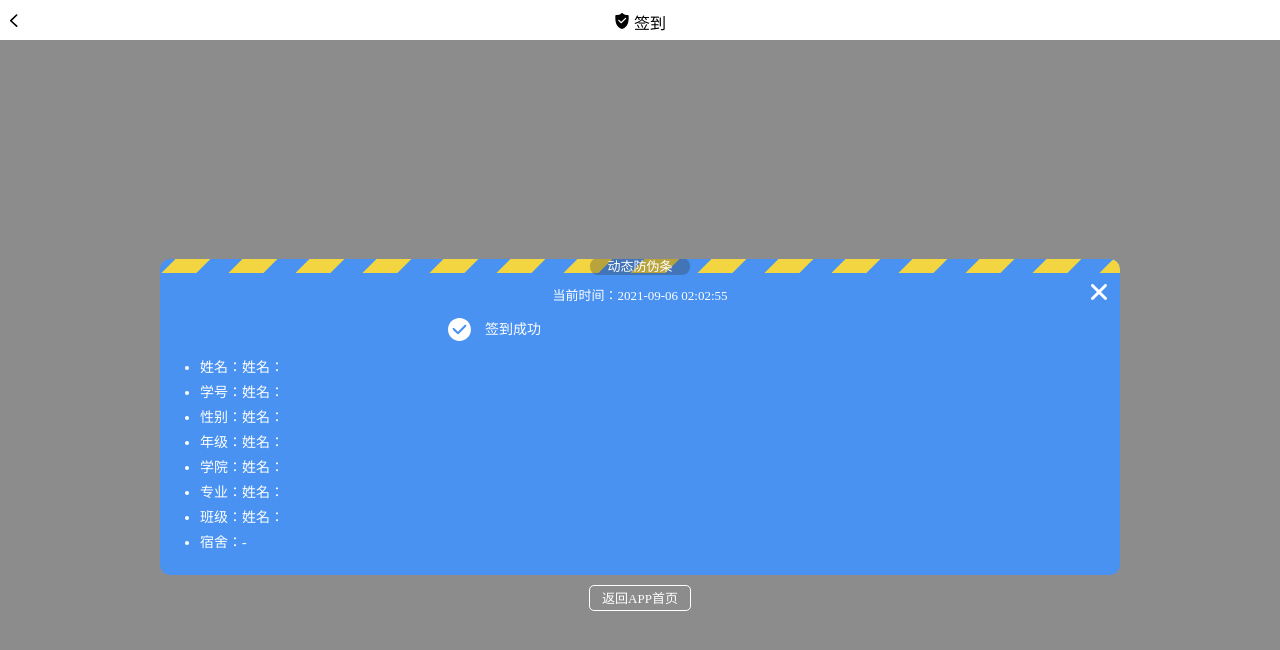
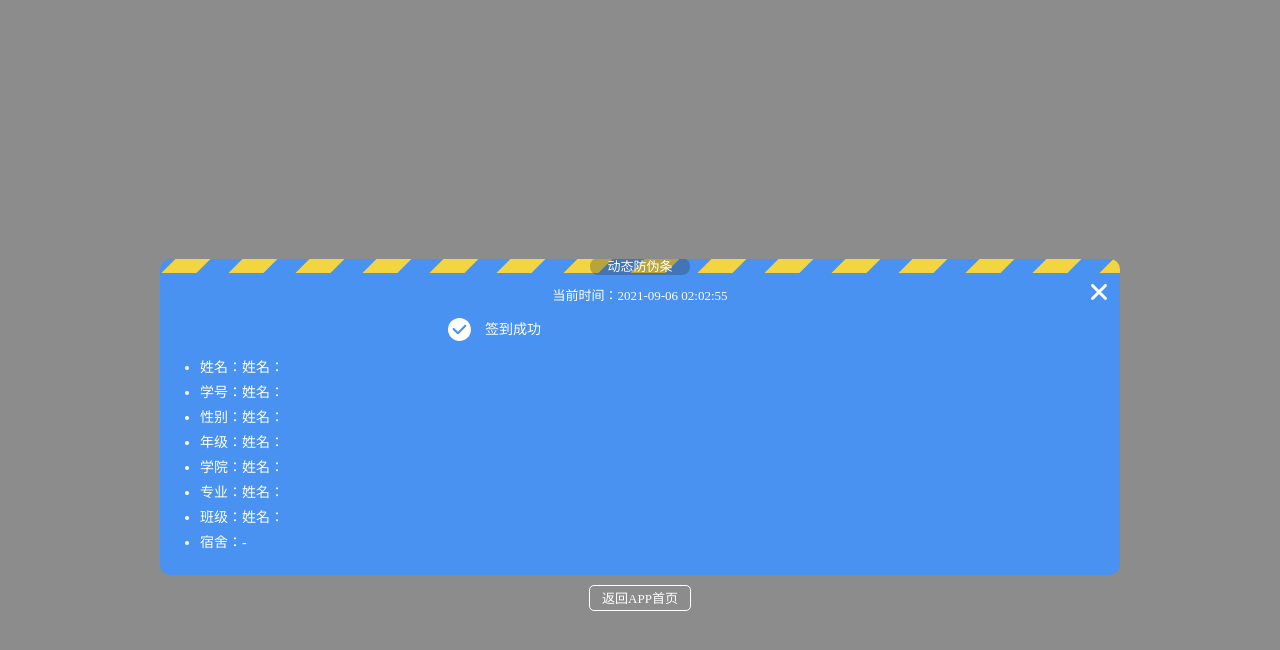
Before and after one commit to chenyiyi0716/sign-in, a plain HTML site: page info.html in a window 1280 px wide. Drawn offline with Linux system fonts and the light colour scheme.

Commit message:
no message

```diff
--- a/info.html
+++ b/info.html
@@ -9,14 +9,14 @@
 </head>
 
 <body>
-    <div class="title-box">
+    <!-- <div class="title-box">
         <div class="left">
             <svg t="1622185511702" class="icon" viewBox="0 0 1053 1024" version="1.1" xmlns="http://www.w3.org/2000/svg" p-id="3482" width="16" height="16"><path d="M7.329412 397.752941c-0.552941 1.082353-1.470588 1.988235-1.952941 3.105883-9.611765 20-6.470588 44.470588 10.588235 60.552941l385.905882 365.035294a52.458824 52.458824 0 0 0 72.094118-76.211765L127.670588 422.647059 472.6 90.2a52.447059 52.447059 0 0 0-72.788235-75.517647L17.364706 383.282353c-0.741176 0.729412-1.011765 1.741176-1.752941 2.505882-0.552941 0.529412-1.176471 0.917647-1.705883 1.470589-2.976471 3.117647-4.552941 6.929412-6.57647 10.494117z m0 0" p-id="3483"></path></svg>
         </div>
         <div class="center">
             <svg t="1622185319020" class="icon" viewBox="0 0 1024 1024" version="1.1" xmlns="http://www.w3.org/2000/svg" p-id="2396" width="16" height="16"><path d="M771.2 375l-275 266.3c-1.9 2.9-3.8 5.8-6.7 7.7-7.7 7.7-18.2 11.5-28.7 11.5-10.6 0-21.1-3.8-29.7-11.5-1.9-1.9-4.8-4.8-5.8-7.7L277.7 498.6c-15.3-15.3-15.3-39.3 0-54.6 15.3-15.4 41.2-15.4 56.5 0l126.5 121.7 253.9-245.3c16.3-15.3 41.2-15.3 56.5 0 16.4 14.4 16.4 39.3 0.1 54.6z m147.6-227.1c-12.5-11.5-28.8-17.3-45-17.3H869c-1 0-11.5 1-27.8 1-27.8 0-80.5-1.9-131.3-14.4-65.2-15.3-140.9-87.1-163-101.5-10.5-6.7-24-10.5-36.4-10.5S485.6 9 474.1 15.7C471.3 17.6 392.7 99 316 117.2c-50.8 12.4-105.4 14.4-132.2 14.4-17.3 0-27.8-1-28.7-1h-3.8c-17.3 0-32.6 5.8-45 17.3-13.4 11.5-21.1 28.7-21.1 46v159c0 586.4 397.6 662.1 413.9 665 3.8 1 7.7 1 11.5 1s7.7 0 11.5-1c17.2-2.9 416.8-78.6 416.8-665v-159c0-17.3-7.7-34.5-20.1-46z" p-id="2397"></path></svg>            签到
         </div>
-    </div>
+    </div> -->
     <div class="container">
         <div class="sub-container">
             <div class="marquee">
```
